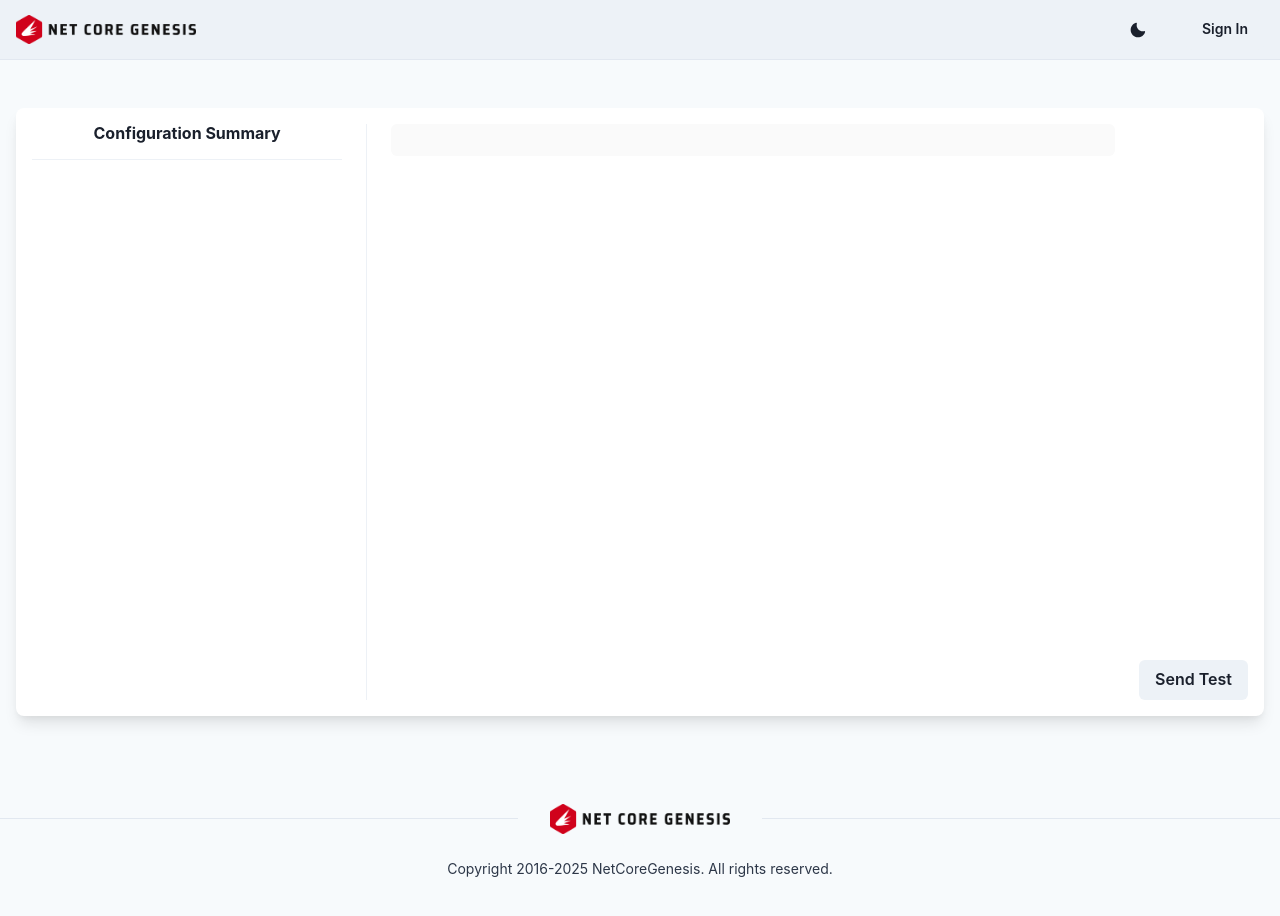
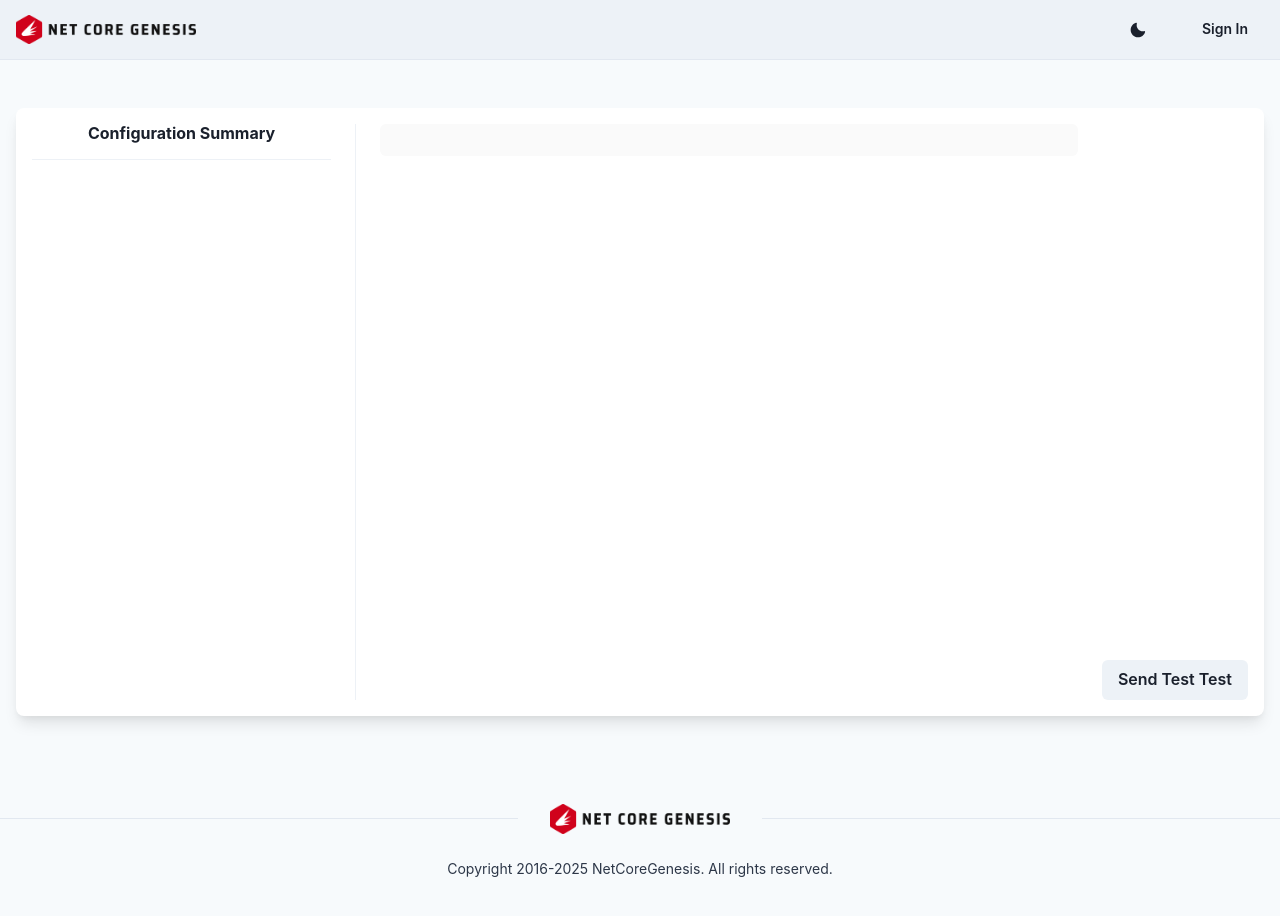
Before and after one commit to ahmetizgi84/genesis-ui, a React (Create React App) app: page /create in a window 1280 px wide. Shown: the top 916 px of the page. Built offline with nearby package versions, Linux system fonts and the light colour scheme.

Commit message:
Change button text from 'Send Test' to 'Send Test Test'

```diff
--- a/src/pages/create.tsx
+++ b/src/pages/create.tsx
@@ -55,7 +55,7 @@ const Create = () => {
               </Stack>
               <Flex alignItems="flex-end">
                 <Button isLoading={loading} disabled={loading} onClick={getDataFromSocket}>
-                  Send Test
+                  Send Test Test
                 </Button>
               </Flex>
             </Flex>
```
